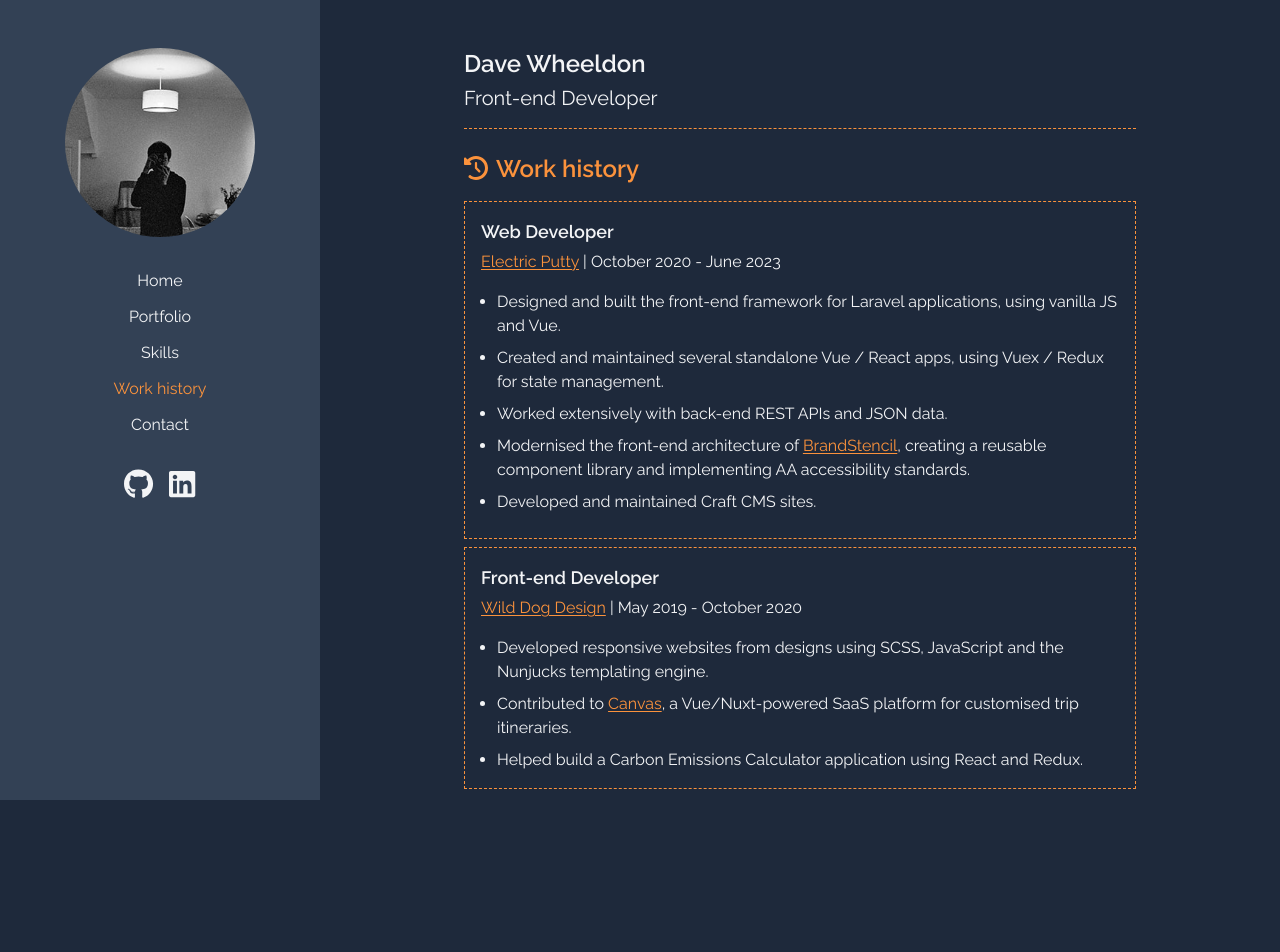
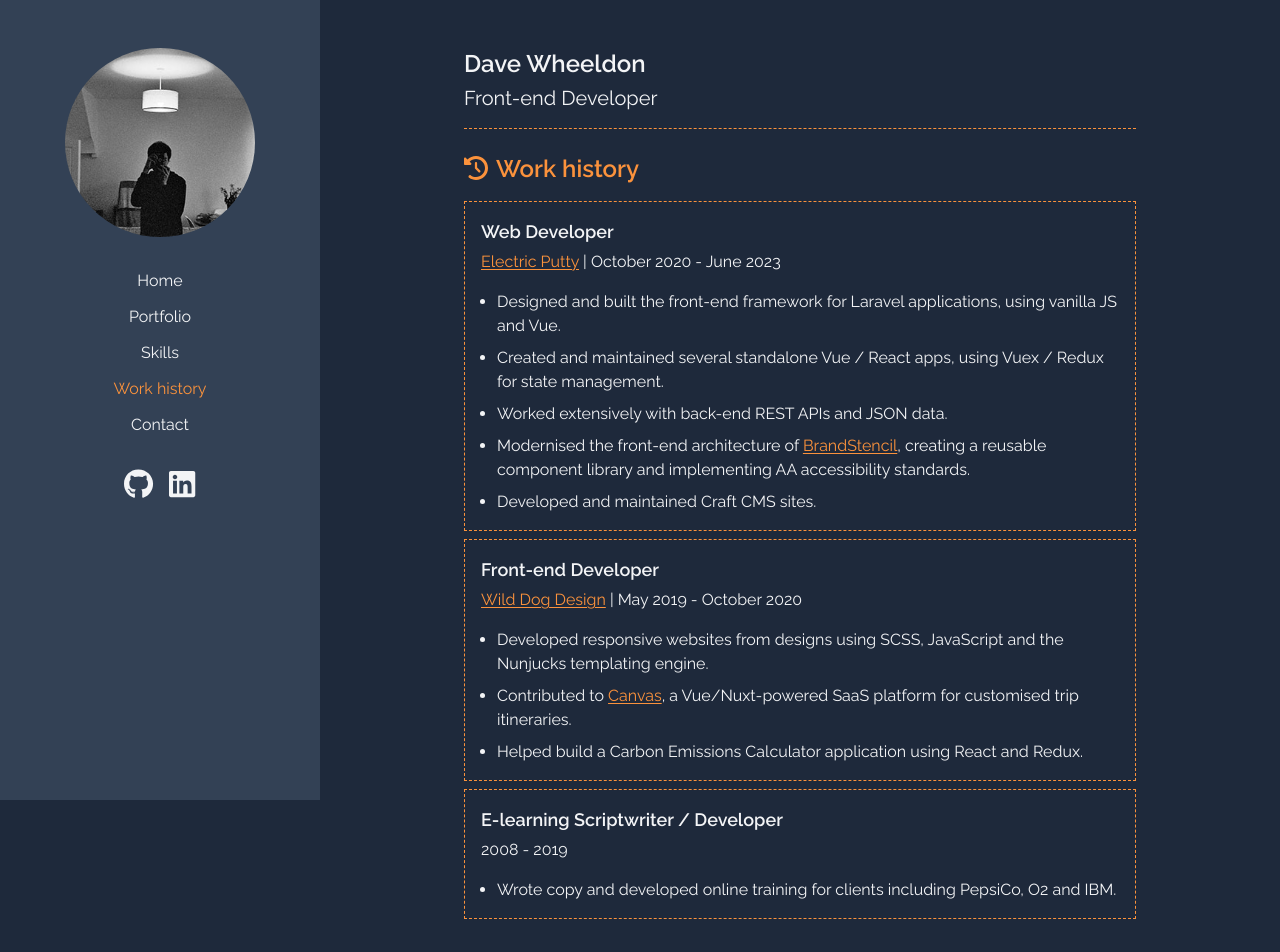
Before and after one commit to dwheeldo/dev-resume, a React (Create React App) app: page /work in a window 1280 px wide. Shown: the top 952 px of the page. Before the commit the page ends 837 px from the top, so only its background shows below. Built offline with nearby package versions, Linux system fonts and the light colour scheme.

Commit message:
Add e-learning to work history

```diff
--- a/src/pages/Home.js
+++ b/src/pages/Home.js
@@ -10,9 +10,10 @@ const Home = () => {
       </p>
 
       <p className="text-lg">Hello, I'm Dave, from Brighton in the UK. Pleased to meet you.</p>
+
       <p>I'm a dedicated and detail-oriented developer, passionate about creating high-performance, user-friendly web applications and sites.</p>
 
-      <p>I've worked within agencies since 2019, and pride myself on being friendly and reliable, with excellent communication skills.</p>
+      <p>With a track record of agency experience since 2019 (and 10 years in the e-learning industry before that) I'm known for my friendly demeanour, reliability, and effective communication skills.</p>
 
       <p>Check out my <NavLink to="/portfolio" className="text-orange-400">portfolio</NavLink> and <NavLink to="/skills" className="text-orange-400">skills</NavLink> to see if I can help you build something great.</p>
     </div>
--- a/src/pages/Work.js
+++ b/src/pages/Work.js
@@ -20,9 +20,10 @@ const Work = () => {
             <li className="mb-2">Created and maintained several standalone Vue / React apps, using Vuex / Redux for state management.</li>
             <li className="mb-2">Worked extensively with back-end REST APIs and JSON data.</li>
             <li className="mb-2">Modernised the front-end architecture of <a href="https://brandstencil.com/" target="_blank" rel="noopener noreferrer" className="text-orange-400">BrandStencil</a>, creating a reusable component library and implementing AA accessibility standards.</li>
-            <li className="mb-2">Developed and maintained Craft CMS sites.</li>
+            <li>Developed and maintained Craft CMS sites.</li>
           </ul>
         </Panel>
+
         <Panel>
           <h2 className="text-base leading-none font-semibold mb-1 lg:text-lg">Front-end Developer</h2>
           <p><a href="https://www.wilddogdesign.co.uk/" target="_blank" rel="noopener noreferrer" className="text-orange-400">Wild Dog Design</a> | May 2019 - October 2020</p>
@@ -33,6 +34,15 @@ const Work = () => {
             <li>Helped build a Carbon Emissions Calculator application using React and Redux.</li>
           </ul>
         </Panel>
+
+        <Panel>
+          <h2 className="text-base leading-none font-semibold mb-1 lg:text-lg">E-learning Scriptwriter / Developer</h2>
+          <p>2008 - 2019</p>
+
+          <ul className="list-disc ml-4">
+            <li>Wrote copy and developed online training for clients including PepsiCo, O2 and IBM.</li>
+          </ul>
+        </Panel>
       </ul>
     </div>
   )
```
